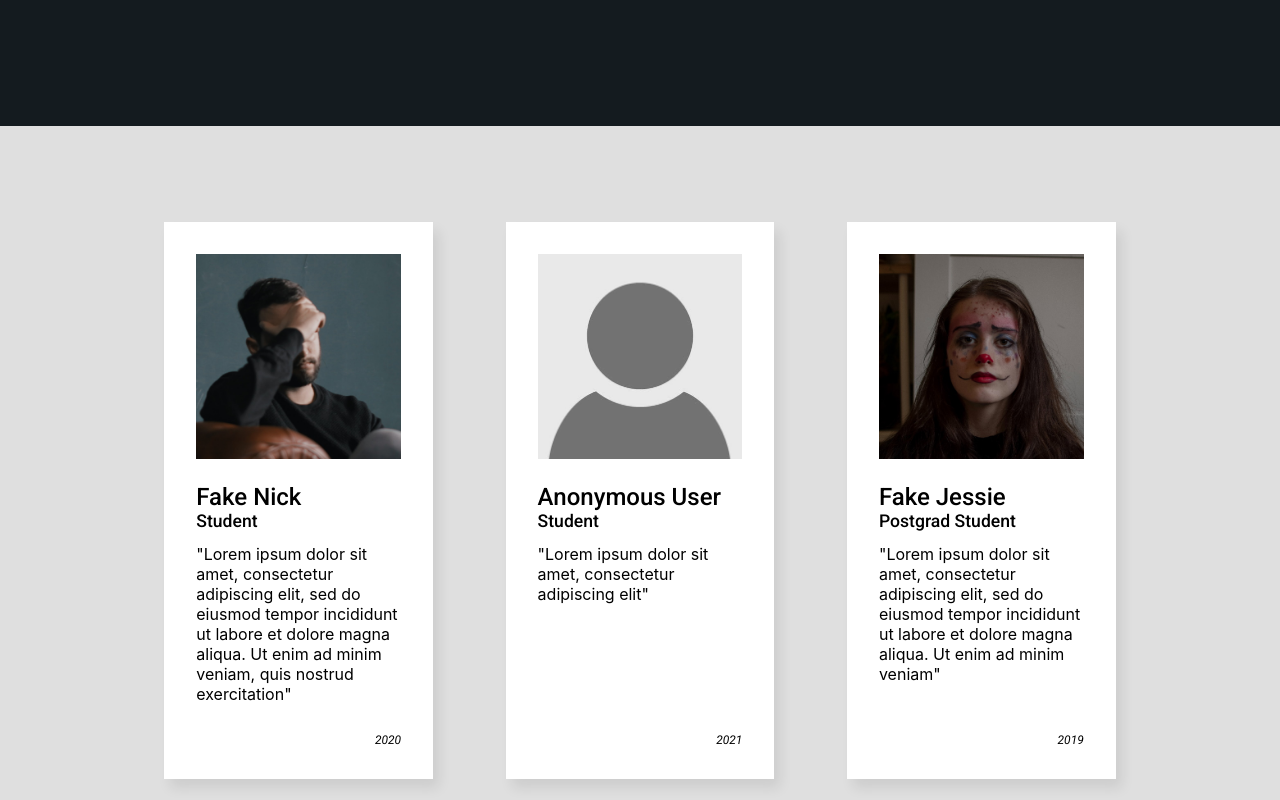
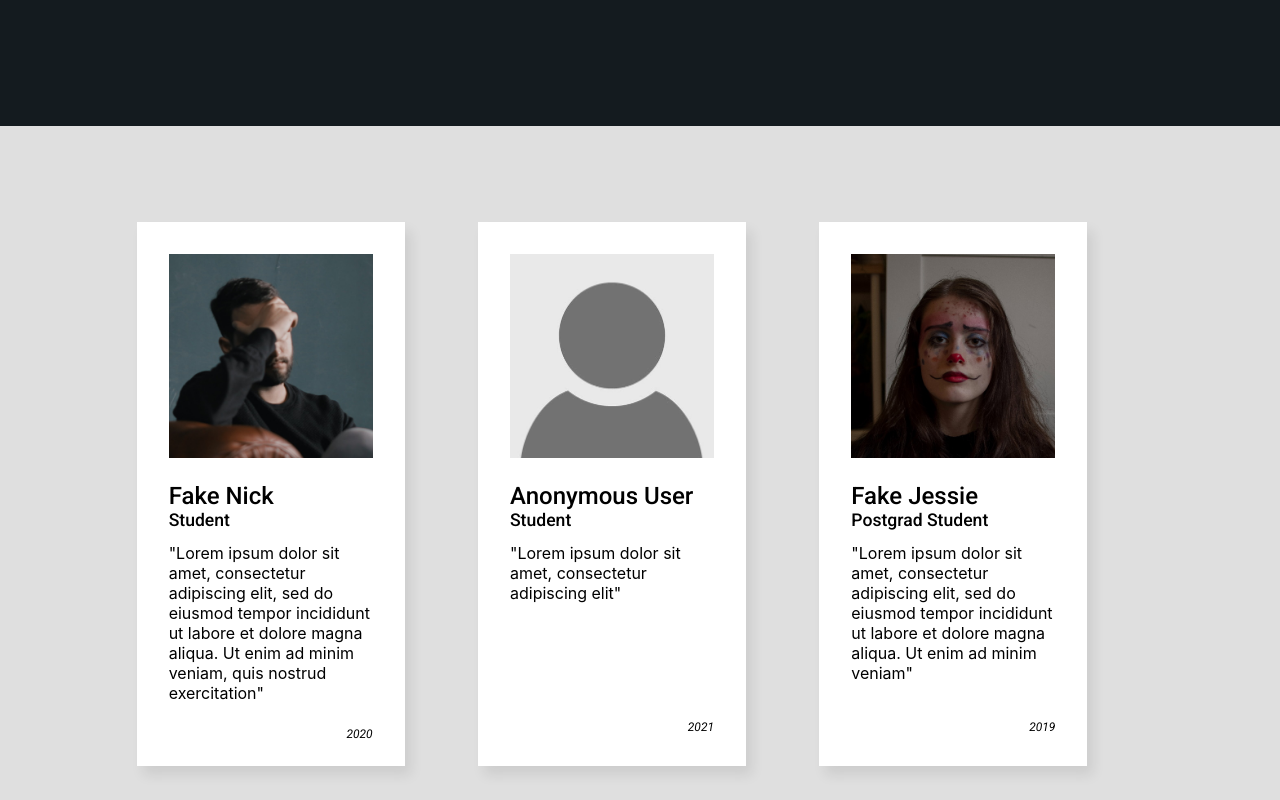
Before and after one commit to SerBABA/Mirage-Finance, a React (Create React App) app in the folder frontend-main/: page / in a window 1280 px wide. Shown: the part 1280-2080 px from the top of the page. Built offline with nearby package versions, Linux system fonts and the light colour scheme; no server answers.

Commit message:
Fixed visual bug with testimonials
- Grid alignment created a non centered single element with
a small enough screen.

```diff
--- a/frontend-main/src/views/landing/index.tsx
+++ b/frontend-main/src/views/landing/index.tsx
@@ -119,6 +119,7 @@ type TestimonialProps = {
  */
 const Testimonial = (props: TestimonialProps) => {
   return (
+    <Tes.SpacingWrapper>
       <Tes.Wrapper>
         <Tes.Image src={props.src} />
         <Tes.Text>
@@ -128,5 +129,6 @@ const Testimonial = (props: TestimonialProps) => {
         </Tes.Text>
         {props.date ? <Tes.TextDate>{props.date}</Tes.TextDate> : null}
       </Tes.Wrapper>
+    </Tes.SpacingWrapper>
   );
 };
--- a/frontend-main/src/views/landing/testimonials.elements.tsx
+++ b/frontend-main/src/views/landing/testimonials.elements.tsx
@@ -6,18 +6,17 @@ export const ContentWrapper = styled.div`
 `;
 
 export const TestimonialsWrapper = styled.div`
-  display: grid;
-  grid-template-columns: 1fr;
-  grid-template-rows: repeat(3, 1fr);
+  display: flex;
+  flex-wrap: wrap;
+  justify-content: center;
 
   padding: 4rem 0;
   margin: 0 auto;
   max-width: ${screenSizes.large}px;
+`;
 
-  @media (min-width: ${screenSizes.mediumLarge}px) {
-    grid-template-rows: unset;
-    grid-template-columns: repeat(auto-fit, minmax(${screenSizes.small}px, 1fr));
-  }
+export const SpacingWrapper = styled.div`
+  margin: 0 auto;
 `;
 
 export const Wrapper = styled.div`
@@ -26,9 +25,10 @@ export const Wrapper = styled.div`
   align-items: center;
   flex-direction: column;
   width: 60%;
-  height: 80%;
   padding: 2rem 2rem;
-  margin: 2rem auto;
+  margin: 2rem 0.5rem;
+  height: 100%;
+  max-height: 30rem;
 
   background-color: #ffffff;
   box-shadow: 0.35rem 0.55rem 0.75rem #00000015;
@@ -41,7 +41,8 @@ export const Wrapper = styled.div`
   }
 
   @media (min-width: ${screenSizes.medium}px) {
-    margin: 2rem auto;
+    margin-top: 2rem;
+    margin-bottom: 2rem;
   }
 `;
 
```
Lines whose indentation alone changed are shown as unchanged.
